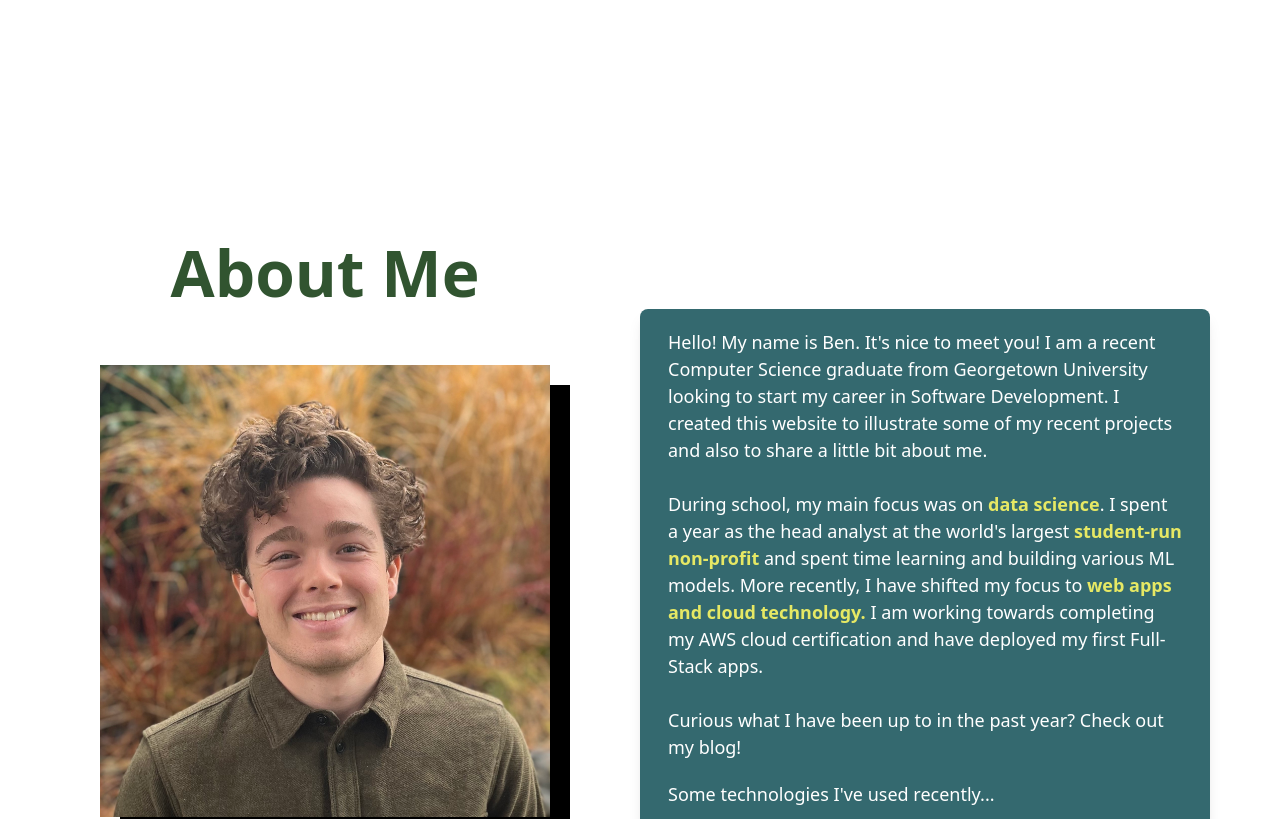
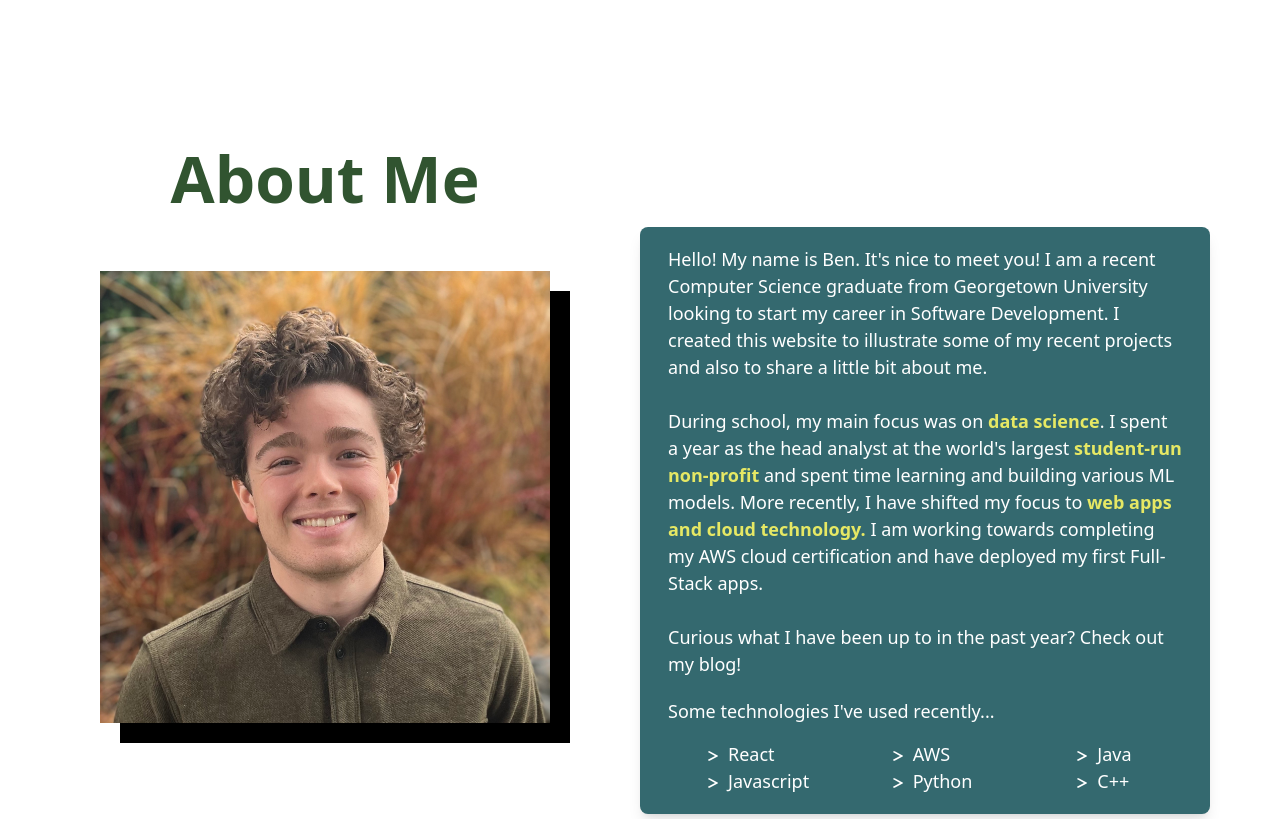
Before and after one commit to ben-sikora/portfolio-website, a React (Vite) app: page / in a window 1280 px wide. Shown: the part 680-1499 px from the top of the page. Built offline with nearby package versions, Linux system fonts and the light colour scheme; a web font is replaced by a local one.

Commit message:
About Spacing Changes

```diff
--- a/src/components/About.jsx
+++ b/src/components/About.jsx
@@ -14,7 +14,7 @@ const About = () => {
     whileInView={{ opacity: 1, y:0, x:0}}
     viewport={{ once: true }}
     transition={{ delay: 0.75, duration: 1}}
-    className='flex flex-row h-[100vh] items-center justify-between'>
+    className='flex flex-row h-[115vh] justify-between'>
 
 
         {/* About me section*/}
@@ -34,7 +34,7 @@ const About = () => {
         <div className=''>
           <img src={portrait} className='w-[400px]'/>
   </div>*/}
-        <div className='mt-[9rem] flex-grow' >
+        <div className='mt-[6rem] flex-grow' >
         <div className='bg-darkblue w-[570px] px-[1.75rem] py-[1.2rem] rounded-lg shadow-lg mx-auto'>
                 <p className='text-display text-[18px] font-[400] text-white mb-5'>
                 Hello! My name is Ben. It's nice to meet you!
```
